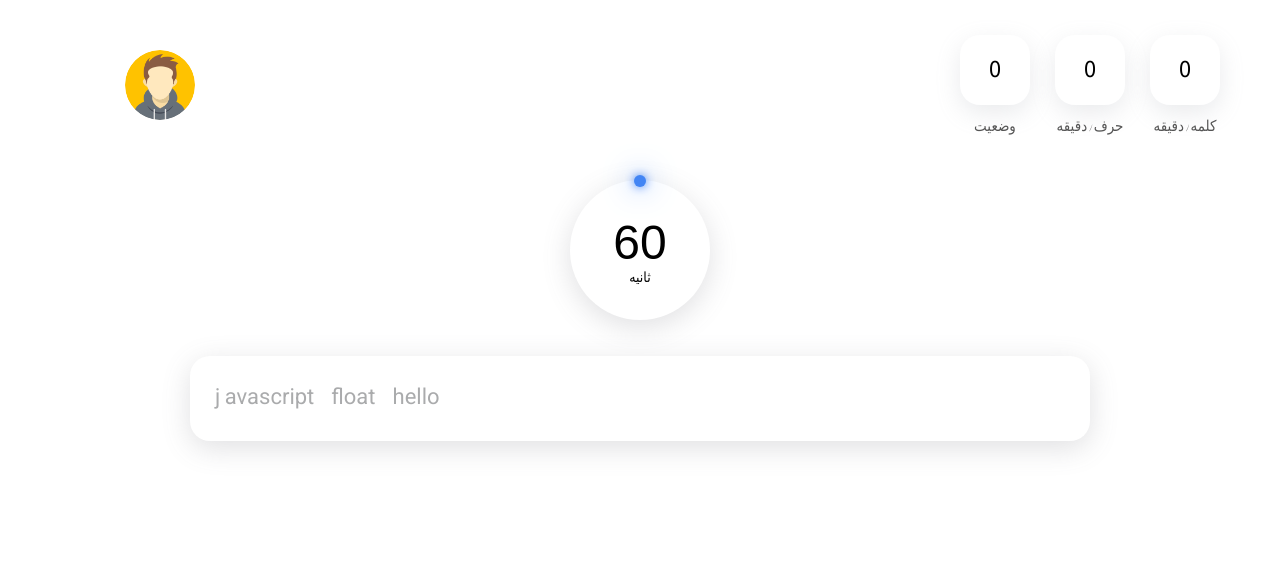
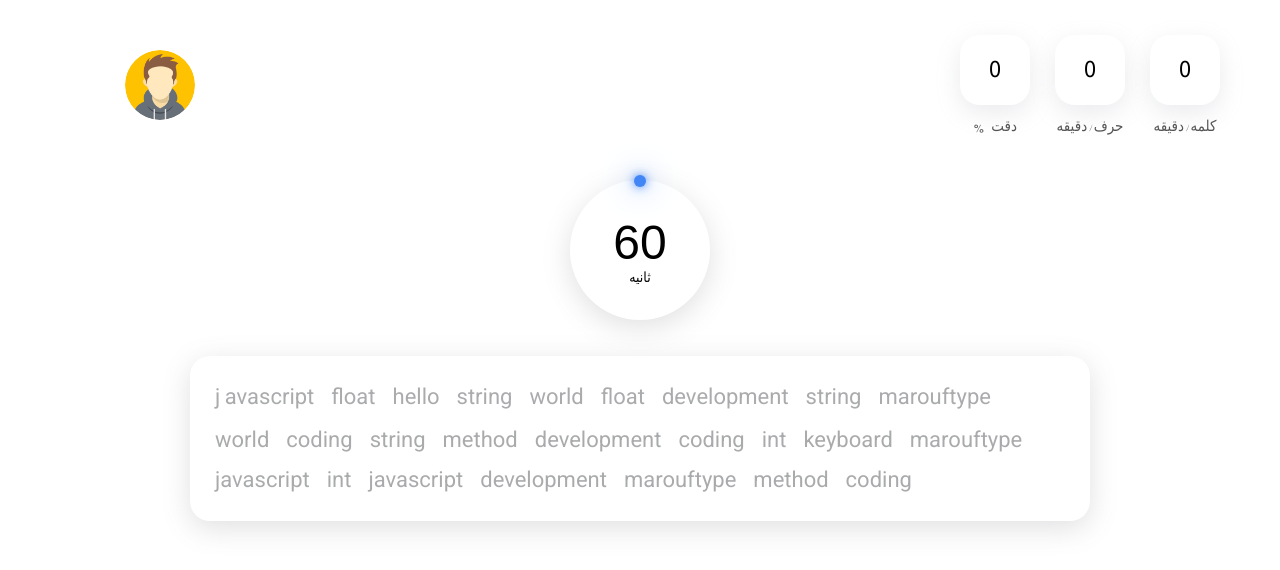
Before and after one commit to MaroufEbrahimi/marouftype, a React (Vite) app: page / in a window 1280 px wide. Shown: the top 570 px of the page. Built offline with nearby package versions, Linux system fonts and the light colour scheme.

Commit message:
clean up input, navbar and profile files

```diff
--- a/src/components/Input/Input.tsx
+++ b/src/components/Input/Input.tsx
@@ -7,7 +7,7 @@ interface InputProps {
   setIsStarted: React.Dispatch<React.SetStateAction<boolean>>;
   setTypingStatus: React.Dispatch<React.SetStateAction<string>>;
   setTotalChars: React.Dispatch<React.SetStateAction<number>>;
-  setTotalWordsTyped: React.Dispatch<React.SetStateAction<number>>; // ✅ اضافه شد
+  setTotalWordsTyped: React.Dispatch<React.SetStateAction<number>>;
 }
 
 const Input = ({
@@ -37,7 +37,7 @@ const Input = ({
     "boolean",
   ];
 
-  const WORD_COUNT = 3;
+  const WORD_COUNT = 25;
 
   const inputRef = useRef<HTMLInputElement | null>(null);
 
@@ -46,7 +46,6 @@ const Input = ({
   );
   const [currentWordIndex, setCurrentWordIndex] = useState<number>(0);
   const [typedWords, setTypedWords] = useState<string[]>([]);
-  // const [totalWordsTyped, setTotalWordsTyped] = useState(0);
 
   useEffect(() => {
     inputRef.current?.focus();
@@ -108,7 +107,6 @@ const Input = ({
     inputRef.current?.focus();
   };
 
-  // --- استایل‌ها: توجه کن spanها inline-block و lineHeight کوچکتر هستند ---
   const styles: { [k: string]: React.CSSProperties } = {
     wrapper: {
       display: "flex",
@@ -126,7 +124,7 @@ const Input = ({
         '"Roboto", -apple-system, BlinkMacSystemFont, "Segoe UI", Helvetica, Arial, sans-serif, "Apple Color Emoji", "Segoe UI Emoji"',
       fontSize: 22,
       color: "#646669",
-      lineHeight: "1.8", // کانتینر بزرگتر نگه داشته شده
+      lineHeight: "1.8",
       cursor: "text",
       userSelect: "none",
       display: "flex",
@@ -134,21 +132,18 @@ const Input = ({
       rowGap: 18,
       columnGap: 12,
     },
-    // هر کلمه (پیش‌فرض) باید inline-block باشه تا margin/transform اثر کنه
     word: {
       display: "inline-block",
       paddingRight: 5,
-      lineHeight: 1, // کوچکتر از lineHeight کانتینر => خط نزدیک‌تر میشه
+      lineHeight: 1,
       verticalAlign: "baseline",
     },
-    // استایل خطای کلمه: بدون background آبی، border نزدیک به متن با translateY
     wordWrong: {
       display: "inline-block",
       paddingRight: 5,
       borderBottom: "1px solid #dc2626",
       lineHeight: 1,
       verticalAlign: "baseline",
-      // transform: "translateY(-2px)",
       backgroundColor: "transparent",
     },
     charDefault: { opacity: 0.55 },
@@ -183,7 +178,6 @@ const Input = ({
     if (wi < currentWordIndex) {
       const typedForThis = typedWords[wi] ?? "";
       const maxLen = Math.max(word.length, typedForThis.length);
-      // تشخیص خطا: وقتی کاربر چیزی تایپ کرده و با word اصلی فرق داشته باشه
       const isWrong = typedForThis !== "" && typedForThis !== word;
 
       return (
--- a/src/components/Navbar/Navbar.tsx
+++ b/src/components/Navbar/Navbar.tsx
@@ -23,7 +23,7 @@ const Navbar = ({ wordPerMin, charsPerMin, typingStatus }: NavbarProps) => {
 
         <div className="navbar_inner_box">
           <div className="navbar_inner_box_circle">{typingStatus || "—"}</div>
-          <div className="navbar_inner_box_text">وضعیت</div>
+          <div className="navbar_inner_box_text">دقت %</div>
         </div>
       </div>
 
--- a/src/components/Profile/Profile.css
+++ b/src/components/Profile/Profile.css
@@ -11,7 +11,7 @@
   justify-content: center;
 }
 .profile_inner_box {
-  border-radius: 4px;
+  border-radius: 20px;
   position: absolute;
   box-shadow: rgba(100, 100, 111, 0.2) 0px 7px 29px 0px;
   top: 10px;
```
